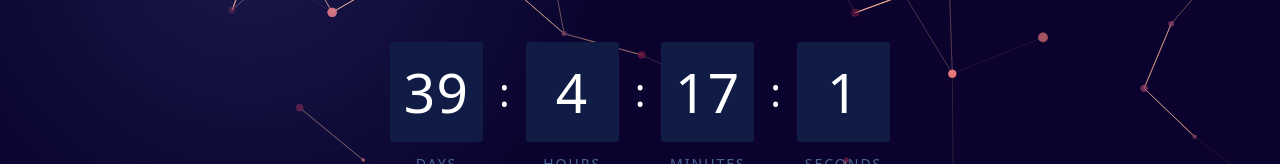
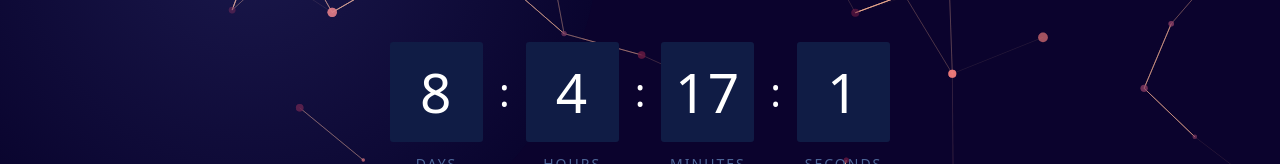
Before and after one commit to Onihani/crypthority-cooming-soon, a Next.js app: page / in a window 1280 px wide. Shown: the part 321-485 px from the top of the page. Built offline with nearby package versions, Linux system fonts and the light colour scheme.

Commit message:
changed date month to january

```diff
--- a/pages/index.js
+++ b/pages/index.js
@@ -7,7 +7,7 @@ import { FaInstagram, FaTwitter, FaYoutube, FaTiktok } from "react-icons/fa";
 import { getTimeRemaining } from "../src/helpers";
 
 function Home() {
-  const launchDate = new Date(2022, 1, 25);
+  const launchDate = new Date(2022, 0, 25);
   const initialDate = getTimeRemaining(launchDate);
 
   const daysRef = useRef();
```
